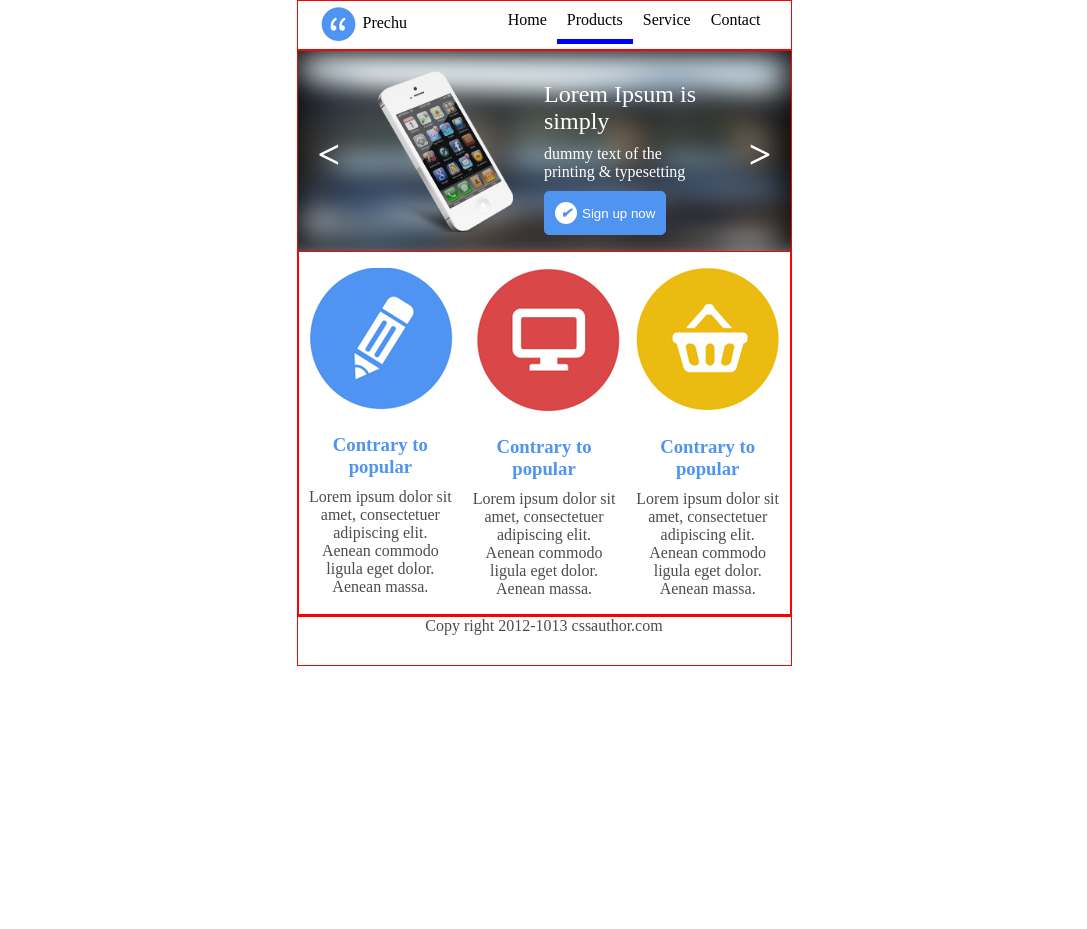
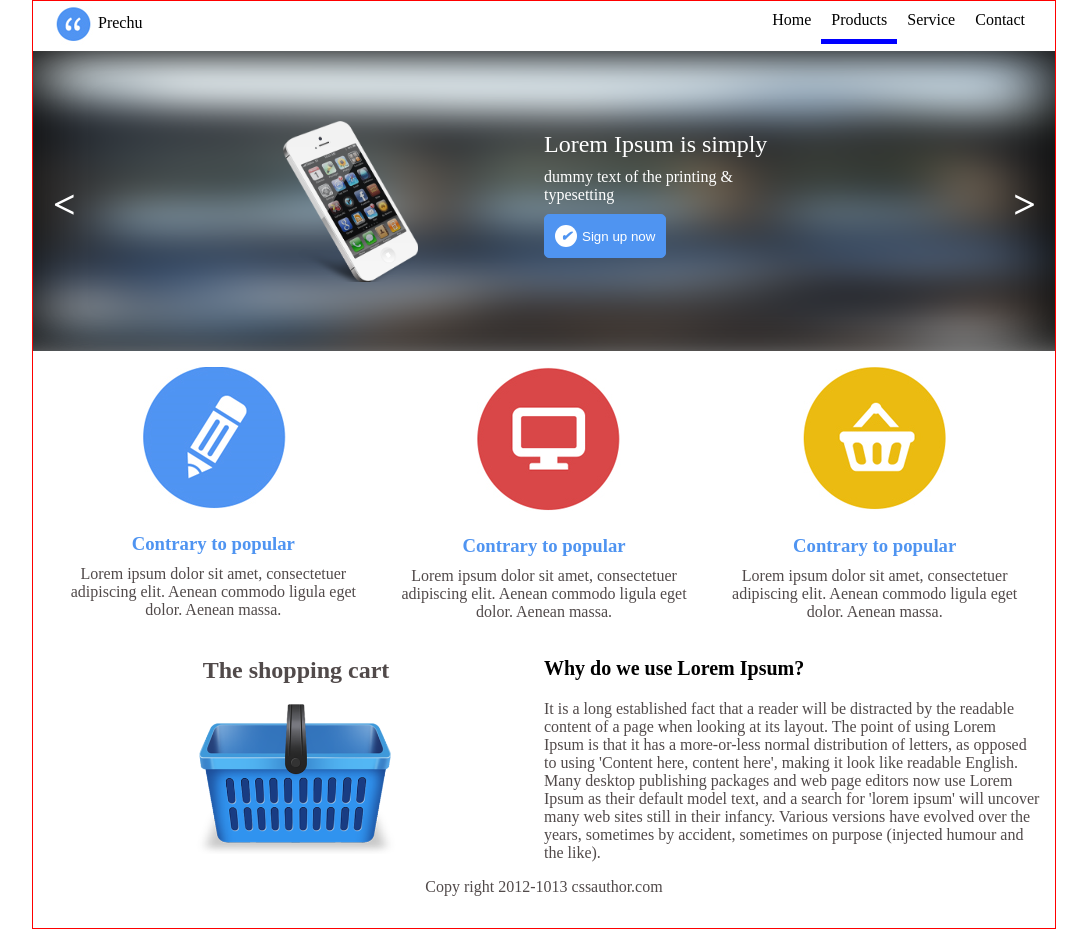
Before and after one commit to longvang2312/project-fullstack, a plain HTML site: page index.html in a window 1280 px wide. Shown: the whole page, without its empty margins (96-1183 px from the left). Before the commit the page ends 800 px from the top, so only its background shows below. Drawn offline with Linux system fonts and the light colour scheme.

Commit message:
merge shopping cart component

```diff
--- a/index.css
+++ b/index.css
@@ -1,124 +1,146 @@
 * {
     box-sizing: border-box
 }
-body{
+
+body {
     margin: 0;
 }
+
 /*start page css*/
-.page{
-  width: 495px;
+.page {
     margin: auto;
+    width: 1024px;
+    border: 1px solid red;
 }
-.page__header{
+
+.page__header {
     height: 50px;
-  border: 1px solid red;
     padding: 0 20px;
 }
-.page__content{
-  border: 1px solid red;
+
+.page__content {
     text-align: center;
 }
-.page__footer{
+
+.page__footer {
     height: 50px;
-  border: 1px solid red;
     text-align: center;
 }
+
 /*end page css*/
 
 /*start branch css*/
-.branch{
+.branch {
     width: 100%;
     height: 100%;
 }
-.branch__logo{
+
+.branch__logo {
     vertical-align: middle;
 }
-.branch__text{
+
+.branch__text {
     vertical-align: middle;
 }
+
 /*end branch css*/
 
 /*start main nav css*/
-.main-nav{
+.main-nav {
     display: flex;
     margin: auto;
 }
-.main-nav__item{
+
+.main-nav__item {
     padding: 10px;
     display: inline-block;
 }
-.main-nav__item__title{
+
+.main-nav__item__title {
     text-decoration: none;
     color: black
 }
-.main-nav__item--active{
+
+.main-nav__item--active {
     padding: 10px;
     display: inline-block;
     border-bottom: 5px solid blue;
     margin-bottom: -5px;
 }
-.main-nav__item--active__title{
+
+.main-nav__item--active__title {
     text-decoration: none;
     color: black
 }
+
 /*end main nav css*/
 
 /*start mutil column css*/
-.multi-column{
+.multi-column {
     height: 100%
 }
-.multi-column__col-30{
+
+.multi-column__col-30 {
     width: 30%;
     float: left;
     height: 100%;
 }
-.multi-column__col-70{
+
+.multi-column__col-70 {
     width: 70%;
     float: left;
     height: 100%;
 }
-.multi-column__col-50{
+
+.multi-column__col-50 {
     width: 50%;
     float: left;
     height: 100%;
 }
-.pull-left > *{
+
+.pull-left > * {
     float: left;
 }
-.pull-right > *{
+
+.pull-right > * {
     float: right;
 }
+
 /*end mutil column css*/
 /*start slider css*/
 
-.slider{
+.slider {
     position: relative;
-    height: 200px;
+    height: 300px;
     background-image: url("image/slider.png");
     background-repeat: no-repeat;
     background-size: 100% 100%;
     color: white;
-    padding: 20px 80px;
+    padding: 70px 250px;
 }
-.slider__content{
+
+.slider__content {
 
 }
-.slider__content__photo{
+
+.slider__content__photo {
     width: 135px;
     height: 100%;
 }
-.slider__content__title{
+
+.slider__content__title {
     margin: 10px 0;
     font-weight: initial;
 }
-.slider__content__text{
+
+.slider__content__text {
     margin: 10px 0;
 }
 
 /*end slider css*/
 
 /*start prev next icon css*/
-.prev{
+.prev {
     font-size: 40px;
     left: 20px;
     top: calc(50% - 20px);
@@ -127,7 +149,8 @@ body{
     color: white;
     cursor: pointer;
 }
-.next{
+
+.next {
     font-size: 40px;
     right: 20px;
     top: calc(50% - 20px);
@@ -136,16 +159,19 @@ body{
     color: white;
     cursor: pointer;
 }
-.next__icon:before{
-  content:'\003E';
+
+.next__icon:before {
+    content: '\003E';
 }
-.prev__icon:before{
-  content:'\003C';
+
+.prev__icon:before {
+    content: '\003C';
 }
+
 /*end prev next icon css*/
 
 /*start signup button css*/
-.signup-button{
+.signup-button {
     background-color: #4f94f1;
     border-radius: 5px;
     color: white;
@@ -153,22 +179,27 @@ body{
     border: 1px solid #4f94f1;
     cursor: pointer;
 }
+
 .signup-button__text {
     display: table-cell;
     vertical-align: middle;
 }
+
 /*end signup button css*/
 
 /*start text align css*/
-.text-left{
+.text-left {
     text-align: left;
 }
-.text-right{
+
+.text-right {
     text-align: right;
 }
-.text-center{
+
+.text-center {
     text-align: center;
 }
+
 /*end text align css*/
 
 /*start icon css*/
@@ -177,6 +208,7 @@ body{
     vertical-align: middle;
     padding-right: 5px;
 }
+
 .check-icon::before {
     content: '\2714';
     border-radius: 50%;
@@ -191,32 +223,68 @@ body{
     display: table-cell;
     vertical-align: middle;
 }
+
 /*end icon css*/
 /*start services css  */
-.page__services{
-     border: 1px solid red;
+.page__services {
+    padding: 0 15px;
 }
-.services__list{
+
+.services__list {
     display: flex;
     list-style-type: none;
     padding: 0;
     flex: 1;
 }
-.services__item{
+
+.services__item {
     text-align: center;
 }
 
- .services__item__title{
-    color:#4f94f1;
+.services__item__title {
+    color: #4f94f1;
     margin: 20px 10px 10px;
 }
 
- .services__item__desc{
-     color:#514a4a;
+.services__item__desc {
+    color: #514a4a;
     margin: 0 10px;
 }
+
 /*end services block  */
-.copy-right{
+/*start shopping-cart css  */
+.shopping-cart {
+    padding: 0 15px;
+}
+
+.shopping-cart__content {
+    text-align: center;
+    display: flex;
+}
+
+.shopping-cart__title {
+    color: #514a4a;
+}
+
+.shopping-cart__image {
+    height: 150px
+}
+
+.shopping-cart__info {
+    text-align: left;
+}
+
+.shopping-cart__info__title {
+    font-size: 20px;
+    left: 0;
+}
+
+.shopping-cart__info__desc {
+    color: #514a4a;
+}
+
+/*end shopping-cart css  */
+.copy-right {
     color: #514a4a;
     text-decoration-line: none;
 }
--- a/index.html
+++ b/index.html
@@ -3,7 +3,7 @@
 
 <head>
     <title>Exercise HTML and CSS</title>
-    <link href="index.css" rel="stylesheet" />
+    <link href="index.css" rel="stylesheet"/>
 </head>
 
 <body>
@@ -50,7 +50,8 @@
                     <div class="multi-column__col-50 text-left">
                         <h2 class="slider__content__title">Lorem Ipsum is simply</h2>
                         <p class="slider__content__text">dummy text of the printing & typesetting</p>
-                                <button class="signup-button"><i class="check-icon"></i><span class="signup-button__text">Sign up now</span></button>
+                        <button class="signup-button"><i class="check-icon"></i><span class="signup-button__text">Sign up now</span>
+                        </button>
                     </div>
 
                 </div>
@@ -61,19 +62,46 @@
                 <li class="services__item">
                     <img src="image/logo_edit.png"/>
                     <h3 class="services__item__title">Contrary to popular</h3>
-                        <p class="services__item__desc">Lorem ipsum dolor sit amet, consectetuer adipiscing elit. Aenean commodo ligula eget dolor. Aenean massa.</p>
+                    <p class="services__item__desc">Lorem ipsum dolor sit amet, consectetuer adipiscing elit. Aenean
+                        commodo ligula eget dolor. Aenean massa.</p>
                 </li>
                 <li class="services__item">
                     <img src="image/logo_buy.png"/>
                     <h3 class="services__item__title">Contrary to popular</h3>
-                        <p class="services__item__desc">Lorem ipsum dolor sit amet, consectetuer adipiscing elit. Aenean commodo ligula eget dolor. Aenean massa.</p>
+                    <p class="services__item__desc">Lorem ipsum dolor sit amet, consectetuer adipiscing elit. Aenean
+                        commodo ligula eget dolor. Aenean massa.</p>
                 </li>
                 <li class="services__item">
                     <img src="image/logo_book.png"/>
                     <h3 class="services__item__title">Contrary to popular</h3>
-                        <p class="services__item__desc">Lorem ipsum dolor sit amet, consectetuer adipiscing elit. Aenean commodo ligula eget dolor. Aenean massa.</p>
+                    <p class="services__item__desc">Lorem ipsum dolor sit amet, consectetuer adipiscing elit. Aenean
+                        commodo ligula eget dolor. Aenean massa.</p>
                 </li>
             </ul>
+        </div>
+        <div class="shopping-cart">
+            <div class="shopping-cart__content">
+                <div class="multi-column">
+                    <div class="multi-column__col-50">
+                        <h2 class="shopping-cart__title">The shopping cart</h2>
+                        <img class="shopping-cart__image" src="image/shopping-cart.png"/>
+                    </div>
+                    <div class="multi-column__col-50">
+                        <div class="shopping-cart__info">
+                            <h3 class="shopping-cart__info__title">Why do we use Lorem Ipsum?</h3>
+                            <p class="shopping-cart__info__desc">It is a long established fact that a reader will be
+                                distracted by the readable content of a page
+                                when looking at its layout. The point of using Lorem Ipsum is that it has a more-or-less
+                                normal distribution of letters, as opposed to using 'Content here, content here', making
+                                it look like readable English. Many desktop publishing packages and web page editors now
+                                use Lorem Ipsum as their default model text, and a search for 'lorem ipsum' will uncover
+                                many web sites still in their infancy. Various versions have evolved over the years,
+                                sometimes
+                                by accident, sometimes on purpose (injected humour and the like).</p>
+                        </div>
+                    </div>
+                </div>
+            </div>
         </div>
     </div>
     <div class="page__footer">
```
Lines whose indentation alone changed are shown as unchanged.
